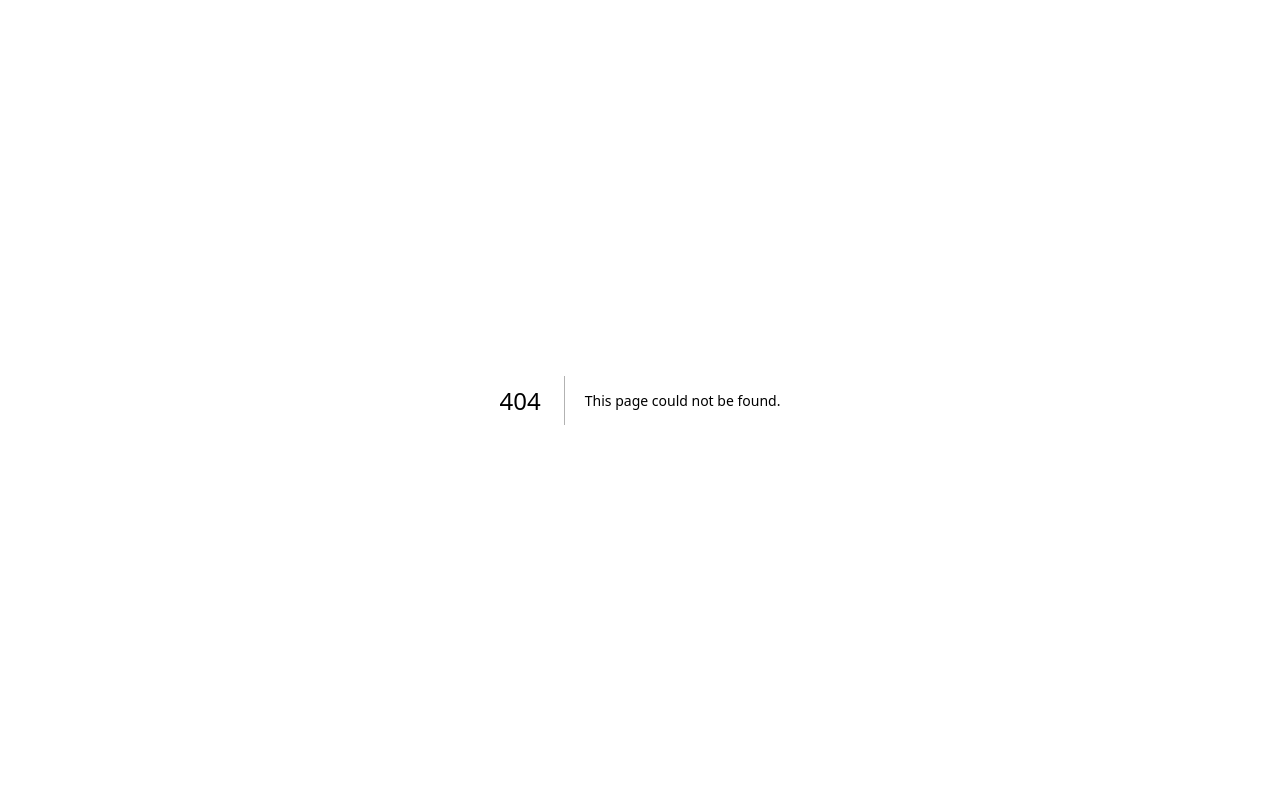
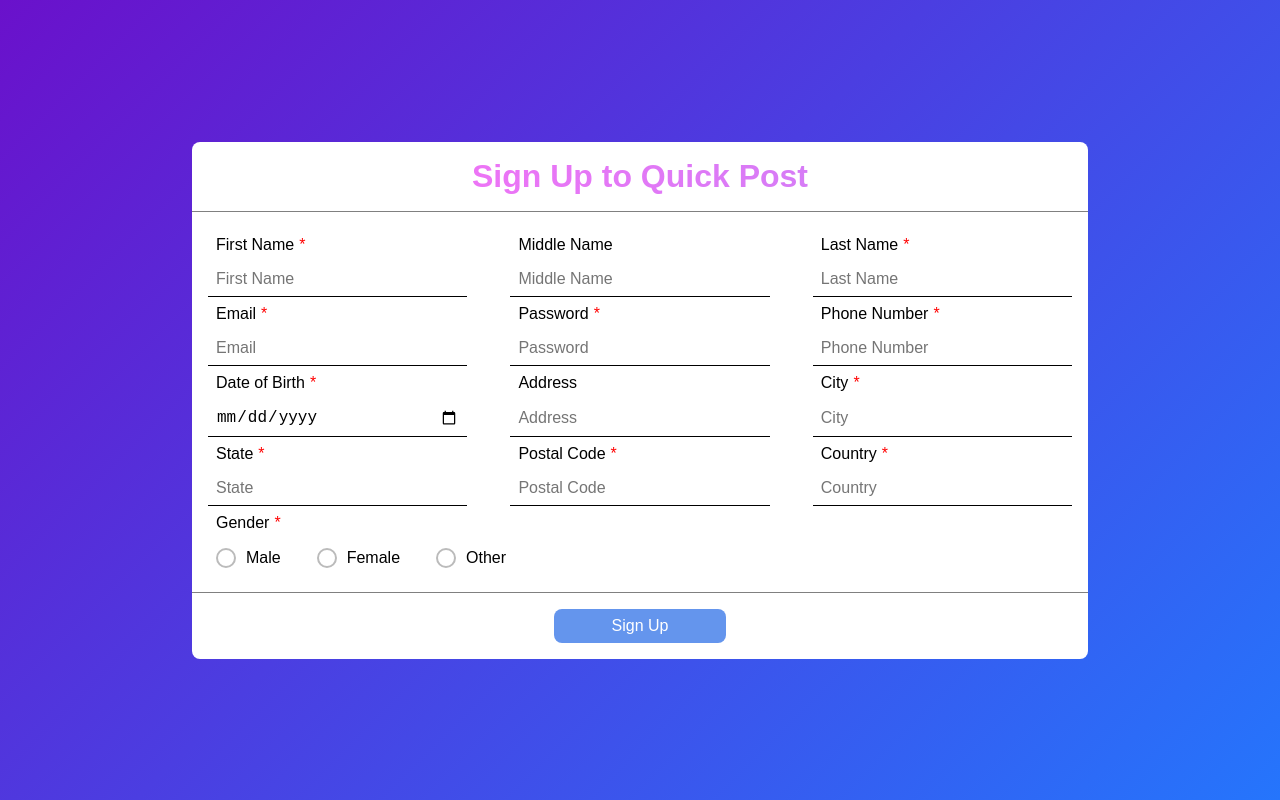
Before and after one commit to mramitdas/QuickPost_frontend, a Next.js app: page /signup in a window 1280 px wide. Before the commit this address had no page. Built offline with nearby package versions, Linux system fonts and the light colour scheme.

Commit message:
Added SignUp page and done logine page

```diff
--- a/components/Dashboard-Header/index.js
+++ b/components/Dashboard-Header/index.js
@@ -24,7 +24,7 @@
             cursor: "pointer",
             borderRadius: "50%",
             border: "1px solid black",
-            padding: "15px",
+            padding: "0.625rem",
           }}
         />
         <h2>Quick Post</h2>
--- a/components/Dashboard-Profile/index.js
+++ b/components/Dashboard-Profile/index.js
@@ -20,7 +20,7 @@
     { label: "Learn", hasSubmenu: true },
     { label: "Help Center", hasSubmenu: true },
     { label: "Support", hasSubmenu: true },
-    { label: "Privacy Policy", hasSubmenu: false },
+    // { label: "Privacy Policy", hasSubmenu: false },
   ];
 
   const defaultData = {
--- a/components/Dashboard-Profile/style.module.css
+++ b/components/Dashboard-Profile/style.module.css
@@ -40,11 +40,6 @@
   padding: 0.875rem;
   border-radius: 0.5rem;
 }
-/* label{
-  font-weight: 700;
-  color: grey;
-
-} */
 .input {
   padding: 0.875rem;
   font-size: 0.875rem;
--- a/components/Dashboard-Sidebar/style.module.css
+++ b/components/Dashboard-Sidebar/style.module.css
@@ -1,6 +1,6 @@
 .sidebar {
   display: block;
-  height: 80.8vh;
+
 }
 .button{
     display: flex;
--- a/components/Dashboard/style.module.css
+++ b/components/Dashboard/style.module.css
@@ -1,7 +1,3 @@
 .dashboard{
     height: 100vh;
 }
-
-.profile{
-    height: 82vh;
-}
--- a/components/LoginPage/index.js
+++ b/components/LoginPage/index.js
@@ -25,7 +25,7 @@
 
             </form>
             <div className={styles.SignUpMethods}>
-            <p className={styles.SignUp}>Don't have an account? <span>Sign Up</span></p>
+            <p className={styles.SignUp}>Don't have an account? <Link href="/signup"><span>Sign Up</span></Link></p>
             <p className={styles.or}>OR</p>
             <button>Sign in with Google</button>
             </div>
--- a/components/LoginPage/style.module.css
+++ b/components/LoginPage/style.module.css
@@ -15,6 +15,7 @@
   padding: 1rem;
   background: linear-gradient(90deg,  #FF6EF5,  #4FABFB);
   background-size: 300%;
+  background-clip: unset;
   -webkit-background-clip: text;
   -webkit-text-fill-color: transparent;
   cursor: pointer;
--- /dev/null
+++ b/components/SignUp/index.js
@@ -0,0 +1,180 @@
+import React, { useState } from "react";
+import styles from "./style.module.css";
+import Link from "next/link";
+
+const UserSignUp = () => {
+  // Define the fields dynamically, including new fields
+  const fields = [
+    { id: "firstName", label: "First Name", type: "text", placeholder: "First Name", required: true },
+    { id: "middleName", label: "Middle Name", type: "text", placeholder: "Middle Name" },
+    { id: "lastName", label: "Last Name", type: "text", placeholder: "Last Name", required: true },
+    { id: "email", label: "Email", type: "email", placeholder: "Email", required: true },
+    { id: "password", label: "Password", type: "password", placeholder: "Password", required: true },
+    { id: "phone", label: "Phone Number", type: "tel", placeholder: "Phone Number", required: true },
+    { id: "dob", label: "Date of Birth", type: "date", placeholder: "Date of Birth", required: true },
+    { id: "address", label: "Address", type: "text", placeholder: "Address" },
+    { id: "city", label: "City", type: "text", placeholder: "City", required: true },
+    { id: "state", label: "State", type: "text", placeholder: "State", required: true },
+    { id: "postalCode", label: "Postal Code", type: "text", placeholder: "Postal Code", required: true },
+    { id: "country", label: "Country", type: "text", placeholder: "Country", required: true },
+    {
+      id: "gender",
+      label: "Gender",
+      type: "radio",
+      options: ["Male", "Female", "Other"],
+      required: true
+    },
+  ];
+
+  // State to handle form data and errors
+  const [formData, setFormData] = useState({
+    firstName: "",
+    middleName: "",
+    lastName: "",
+    email: "",
+    phone: "",
+    dob: "",
+    address: "",
+    city: "",
+    state: "",
+    postalCode: "",
+    country: "",
+    gender: "",
+    password: ""
+  });
+
+  const [errors, setErrors] = useState({
+    firstName: "",
+    middleName: "",
+    lastName: "",
+    email: "",
+    phone: "",
+    dob: "",
+    address: "",
+    city: "",
+    state: "",
+    postalCode: "",
+    country: "",
+    gender: "",
+    password: ""
+  });
+
+  // Handle input change dynamically
+  const handleChange = (e) => {
+    const { name, value } = e.target;
+    setFormData((prevData) => ({
+      ...prevData,
+      [name]: value
+    }));
+  };
+
+  // Validate form fields
+  const validateForm = () => {
+    const newErrors = {};
+    let isValid = true;
+
+    // Required field validation
+    fields.forEach(field => {
+      if (field.required && !formData[field.id]) {
+        newErrors[field.id] = `${field.label} is required.`;
+        isValid = false;
+      }
+    });
+
+    // Email validation
+    if (formData.email && !/\S+@\S+\.\S+/.test(formData.email)) {
+      newErrors.email = "Please enter a valid email address.";
+      isValid = false;
+    }
+
+    // Phone validation (basic regex pattern for US numbers)
+    if (formData.phone && !/^\d{10}$/.test(formData.phone)) {
+      newErrors.phone = "Please enter a valid phone number (10 digits).";
+      isValid = false;
+    }
+
+    // Password validation (at least 6 characters)
+    if (formData.password && formData.password.length < 6) {
+      newErrors.password = "Password must be at least 6 characters.";
+      isValid = false;
+    }
+
+    setErrors(newErrors);
+    return isValid;
+  };
+
+  // Handle form submit
+  const handleSubmit = (e) => {
+    e.preventDefault();
+
+    // Validate the form
+    if (validateForm()) {
+      console.log("Form Submitted: ", formData);
+      // Here you would send the formData to your API or backend
+    }
+  };
+
+  return (
+    <div className={styles.Signup}>
+      <div className={styles.SignUpcontainer}>
+        <div className={styles.SignUpheader}>
+        <h1>Sign Up to Quick Post</h1>
+        </div>
+        <form className={styles.SignUpform} onSubmit={handleSubmit}>
+          <div className={styles.SignUpinputForm}>
+            {fields.map((field) => {
+              const isRequired = field.required ? <span className={styles.required}>*</span> : null;
+
+              if (field.type === "radio") {
+                // Render radio buttons for the gender field
+                return (
+                  <div key={field.id} className={styles.SignUpinput}>
+                    <label>{field.label}{isRequired}</label>
+                    <div className={styles.radioGroup}>
+                      {field.options.map((option) => (
+                        <label key={option} className={styles.radioLabel}>
+                          <input
+                            type="radio"
+                            name="gender"
+                            value={option}
+                            checked={formData.gender === option}
+                            onChange={handleChange}
+                            className={styles.radioInput}
+                          />
+                          <span className={styles.radioCustom}></span>
+                          {option}
+                        </label>
+                      ))}
+                    </div>
+                    {errors.gender && <p className={styles.error}>{errors.gender}</p>}
+                  </div>
+                );
+              }
+
+              return (
+                <div key={field.id} className={styles.SignUpinput}>
+                  <label htmlFor={field.id}>{field.label}{isRequired}</label>
+                  <input
+                    type={field.type}
+                    id={field.id}
+                    name={field.id}
+                    placeholder={field.placeholder}
+                    value={formData[field.id] || ""}
+                    onChange={handleChange}
+                  />
+                  {errors[field.id] && <p className={styles.error}>{errors[field.id]}</p>}
+                </div>
+              );
+            })}
+          </div>
+          <div className={styles.SignUpSubmitbutton}>
+
+           <Link href="/dashboard"><button type="submit">Sign Up</button></Link>
+          </div>
+        </form>
+      </div>
+    </div>
+  );
+};
+
+export default UserSignUp;
--- /dev/null
+++ b/components/SignUp/style.module.css
@@ -0,0 +1,146 @@
+.Signup {
+  background: linear-gradient(135deg, #6a11cb, #2575fc);
+  height: 100vh;
+  display: grid;
+  align-items: center;
+}
+.SignUpcontainer {
+  margin: auto;
+  background-color: white;
+  border-radius: 0.5rem;
+  width: 70%;
+}
+.SignUpheader{
+    border-bottom: 1px solid gray;
+}
+.SignUpheader h1 {
+  text-align: center;
+  padding: 1rem;
+  background: linear-gradient(90deg, #ff6ef5, #4fabfb);
+  background-size: 300%;
+  background-clip: unset;
+  -webkit-background-clip: text;
+  -webkit-text-fill-color: transparent;
+  cursor: pointer;
+}
+.SignUpform {
+  width: 100%;
+}
+.SignUpinputForm {
+  display: flex;
+  flex-wrap: wrap;
+  justify-content: space-between;
+  padding: 1rem;
+}
+.SignUpinput {
+  display: grid;
+  width: 30%;
+}
+.SignUpinput label {
+  padding: 0.5rem;
+  font-size: 1rem;
+  color: black;
+}
+.SignUpinput input {
+  padding: 0.5rem;
+  font-size: 1rem;
+  border: none;
+  border-bottom: 1px solid black;
+  background-color: transparent;
+  color: black;
+}
+.SignUpSubmitbutton {
+  display: block;
+  text-align: center;
+  padding: 1rem;
+  border-top: 1px solid gray;
+}
+.SignUpSubmitbutton button {
+  padding: 0.5rem;
+  font-size: 1rem;
+  border: none;
+  border-radius: 0.5rem;
+  background-color: cornflowerblue;
+  color: white;
+  width: 20%;
+}
+
+
+
+  /* Style for the radio button label */
+  .radioGroup {
+    display: flex;
+    gap: 20px; /* space between radio buttons */
+    align-items: center;
+  }
+
+  .radioLabel {
+    display: flex;
+    align-items: center;
+    cursor: pointer;
+    position: relative;
+    font-size: 16px;
+  }
+
+  /* Hide the default radio button */
+  .radioInput {
+    opacity: 0; /* Hides the default radio button */
+    position: absolute;
+  }
+
+  /* Custom radio button appearance */
+  .radioCustom {
+    width: 20px;
+    height: 20px;
+    border-radius: 50%;
+    background-color: #fff;
+    border: 2px solid #bbb;
+    margin-right: 10px;
+    transition: background-color 0.3s, border-color 0.3s;
+    position: relative;
+    display: inline-block;
+    flex-shrink: 0;
+    cursor: pointer;
+  }
+
+  /* When the radio button is checked */
+  .radioInput:checked + .radioCustom {
+    background-color: #4caf50; /* Green background for checked state */
+    border-color: #4caf50; /* Green border for checked state */
+  }
+
+  .radioInput:checked + .radioCustom::after {
+    content: "";
+    width: 12px;
+    height: 12px;
+    background-color: #4caf50; /* Inner circle color */
+    border-radius: 50%;
+    position: absolute;
+    top: 4px;
+    left: 4px;
+  }
+
+  /* Hover effect */
+  .radioLabel:hover .radioCustom {
+    border-color: #888; /* Light gray border on hover */
+  }
+
+  /* Focus effect */
+  .radioInput:focus + .radioCustom {
+    box-shadow: 0 0 3px 3px rgba(0, 122, 255, 0.4); /* Blue outline on focus */
+  }
+
+  /* Optional: Style for the label text */
+  .radioLabel span {
+    font-size: 16px;
+  }
+  /* Style for error messages */
+.error {
+    color: red;
+    font-size: 14px;
+    margin-top: 5px;
+  }
+  .required {
+    color: red;
+    margin-left: 5px;
+  }
--- /dev/null
+++ b/pages/signup.js
@@ -0,0 +1,13 @@
+import UserSignUp from "@/components/SignUp";
+import React from "react";
+
+
+const signup = () => {
+    return (
+        <>
+        <UserSignUp/>
+        </>
+    );
+};
+
+export default signup;
```
Also changed, not shown: components/Dashboard-Sidebar/index.js (+0 -7 lines).
